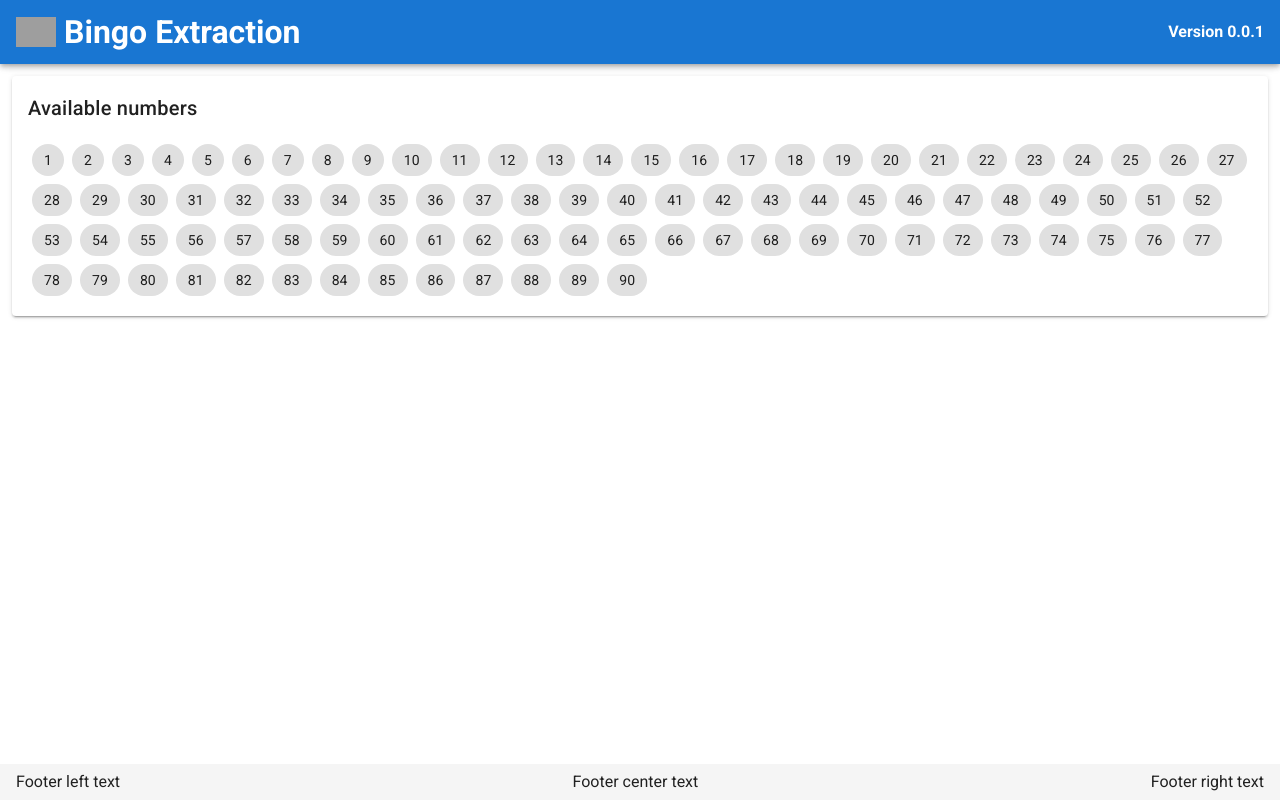
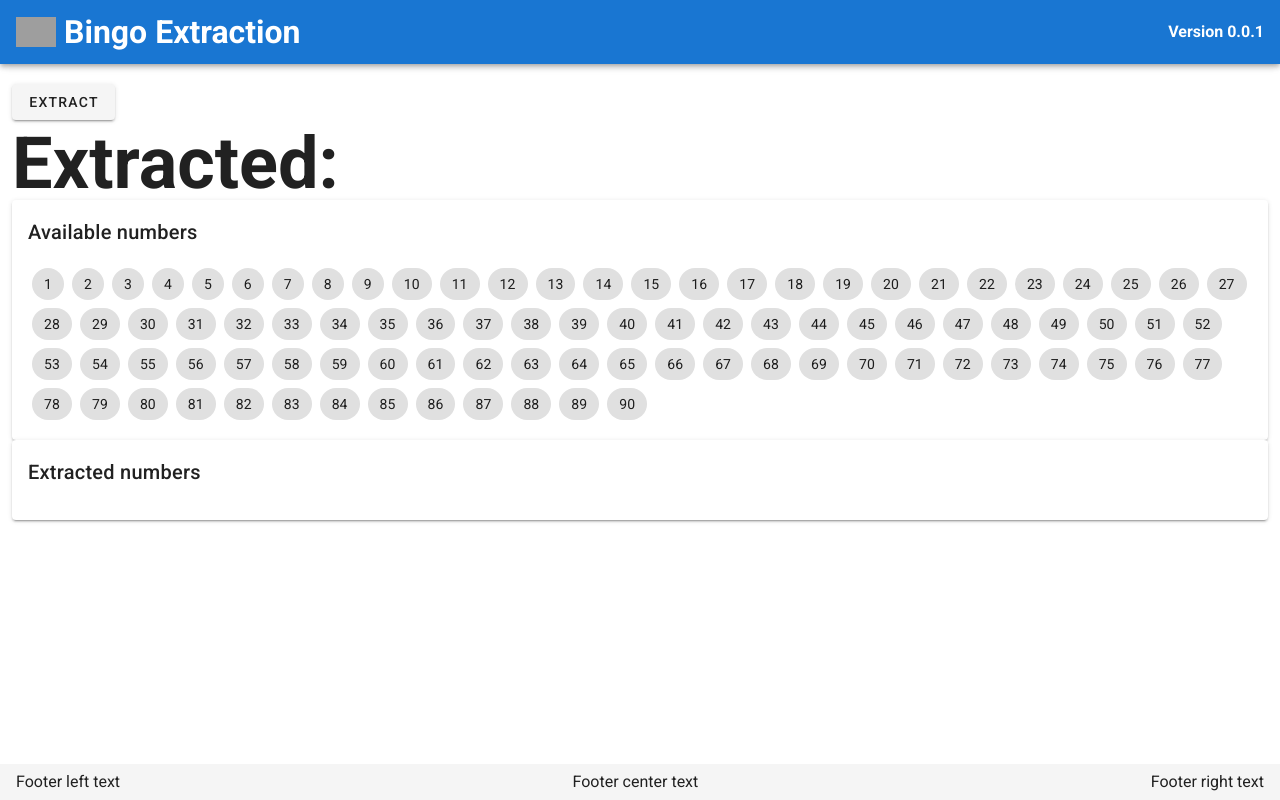
Before and after one commit to dennybiasiolli/bingo-extraction, a Vue app: page / in a window 1280 px wide. Built offline with nearby package versions, Linux system fonts and the light colour scheme; grey boxes are pictures that could not be loaded.

Commit message:
views(Home): adding extraction of a number

```diff
--- a/src/views/Home.vue
+++ b/src/views/Home.vue
@@ -1,6 +1,18 @@
 <template>
   <v-container fluid>
+    <v-btn class="my-2" @click="handleExtract">Extract</v-btn>
+    <v-row>
+      <v-col>
+        <h1 class="current-number">
+          Extracted: {{ extractedNumbers[extractedNumbers.length - 1] }}
+        </h1>
+      </v-col>
+    </v-row>
     <DisplayNumbers title="Available numbers" :numbers="availableNumbers" />
+    <DisplayNumbers
+      title="Extracted numbers"
+      :numbers="ascendingExtractedNumbers"
+    />
   </v-container>
 </template>
 
@@ -15,7 +27,27 @@ export default {
   data() {
     return {
       availableNumbers: [...Array(90).keys()].map((i) => i + 1),
+      extractedNumbers: [],
     };
+  },
+  computed: {
+    ascendingExtractedNumbers() {
+      return [...this.extractedNumbers].sort((a, b) => a - b);
+    },
+  },
+  methods: {
+    handleExtract() {
+      const index = Math.floor(Math.random() * this.availableNumbers.length);
+      const extracted = this.availableNumbers.splice(index, 1);
+      this.extractedNumbers = this.extractedNumbers.concat(extracted);
+    },
   },
 };
 </script>
+
+<style scoped>
+h1.current-number {
+  font-size: 72px;
+  line-height: 72px;
+}
+</style>
```
Also changed, not shown: 2 other files (tests, documents, lock files or other folders).
